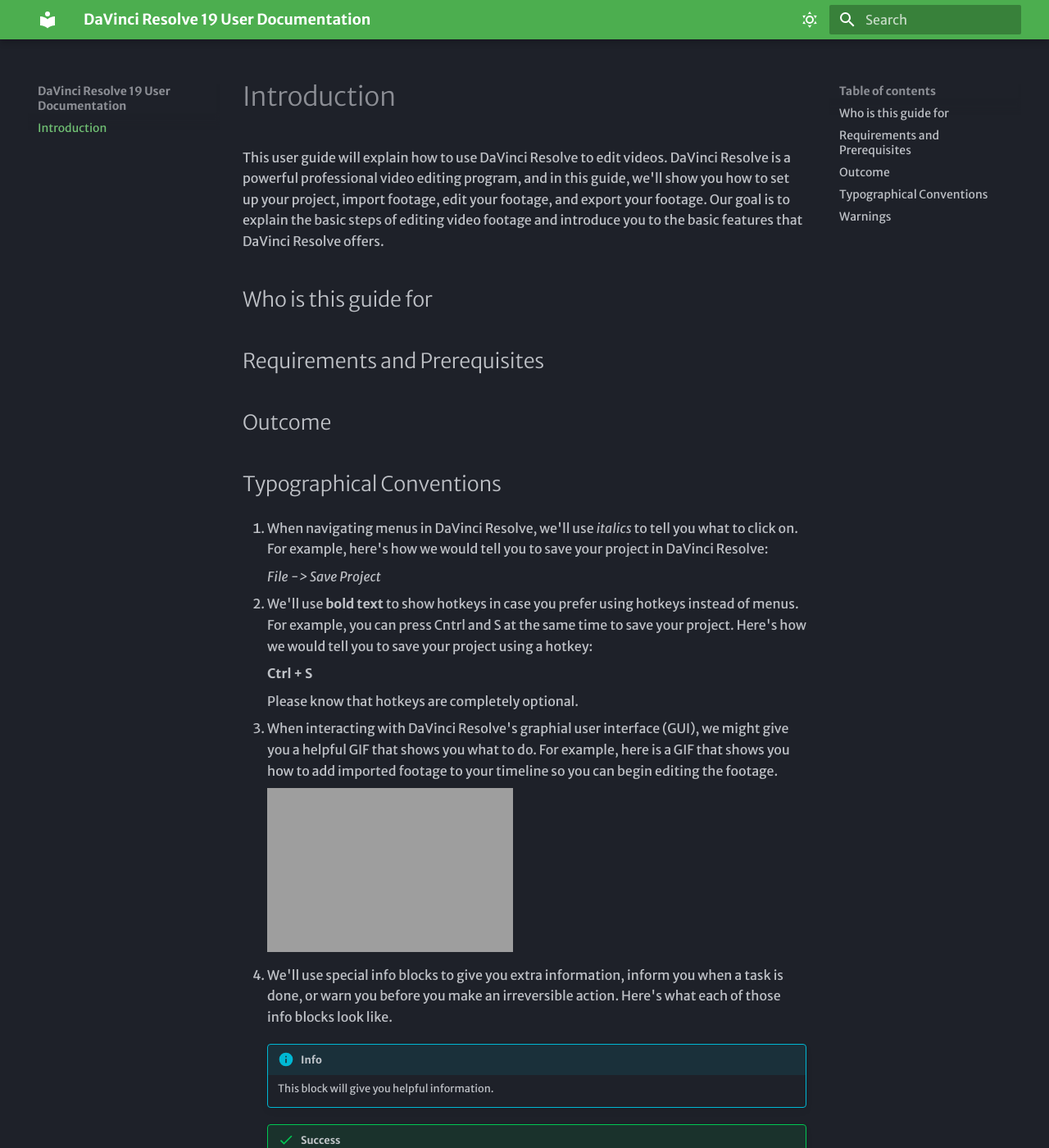
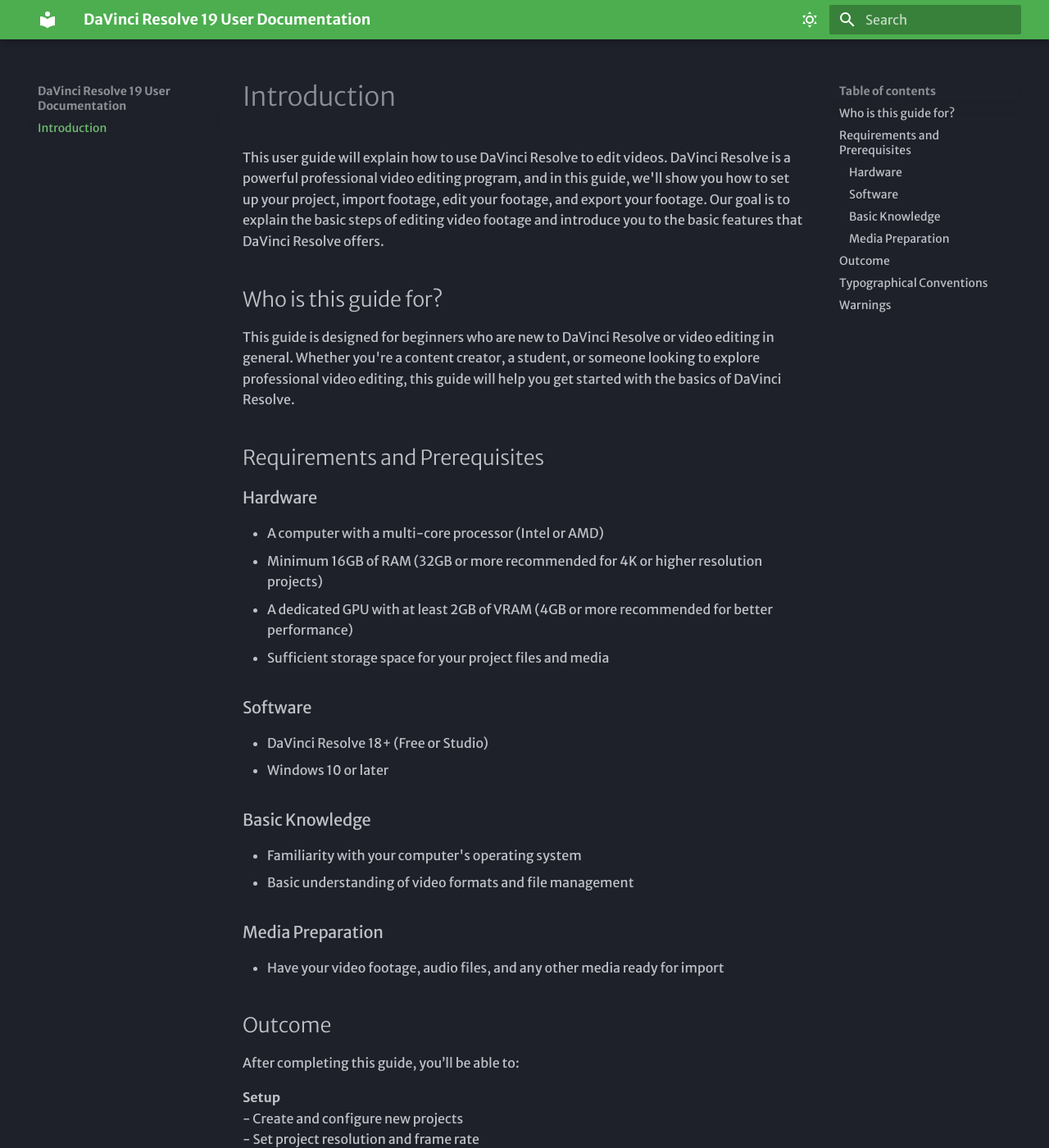
Before and after one commit to gurmehak-tuli/Documentation-COMM2216, an MkDocs documentation site: the page built from docs/index.md, in a window 1280 px wide and 1400 px high. Shown: the whole window at 82% size. Built offline with MkDocs 1.6.1 and Material for MkDocs 9.7.7, drawn with Linux system fonts in a browser that asks for light colours; some web fonts are replaced; some of the changed text lies outside the part shown; grey boxes are pictures that could not be loaded.

Commit message:
Complete Introduction

```diff
--- a/docs/index.md
+++ b/docs/index.md
@@ -2,11 +2,55 @@
 
 This user guide will explain how to use DaVinci Resolve to edit videos. DaVinci Resolve is a powerful professional video editing program, and in this guide, we'll show you how to set up your project, import footage, edit your footage, and export your footage. Our goal is to explain the basic steps of editing video footage and introduce you to the basic features that DaVinci Resolve offers.
 
-## Who is this guide for
+## Who is this guide for?
 
-##  Requirements and Prerequisites
+
+This guide is designed for beginners who are new to DaVinci Resolve or video editing in general. Whether you're a content creator, a student, or someone looking to explore professional video editing, this guide will help you get started with the basics of DaVinci Resolve.
+
+
+## Requirements and Prerequisites
+
+
+### Hardware
+- A computer with a multi-core processor (Intel or AMD)
+- Minimum 16GB of RAM (32GB or more recommended for 4K or higher resolution projects)
+- A dedicated GPU with at least 2GB of VRAM (4GB or more recommended for better performance)
+- Sufficient storage space for your project files and media
+
+
+### Software
+- DaVinci Resolve 18+ (Free or Studio)
+- Windows 10 or later
+
+
+### Basic Knowledge
+- Familiarity with your computer's operating system
+- Basic understanding of video formats and file management
+
+
+### Media Preparation
+- Have your video footage, audio files, and any other media ready for import
+
 
 ## Outcome
+
+
+After completing this guide, you’ll be able to:
+
+
+**Setup**
+- Create and configure new projects
+- Set project resolution and frame rate
+
+
+**Editing Basics**
+- Import and organize media
+- Cut, trim, and arrange clips
+- Add transitions/titles
+
+
+**Export**
+- Render projects for YouTube, social media, etc.
 
 ## Typographical Conventions
 
```
